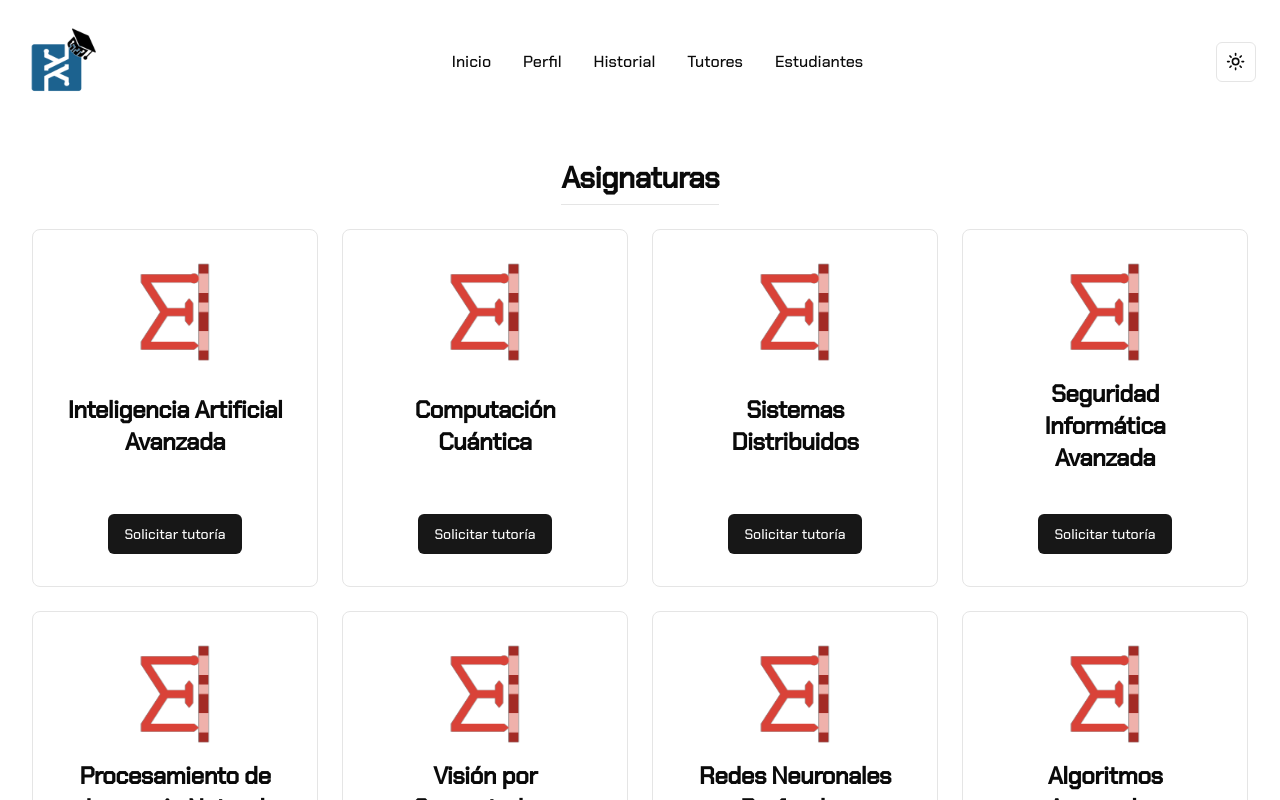
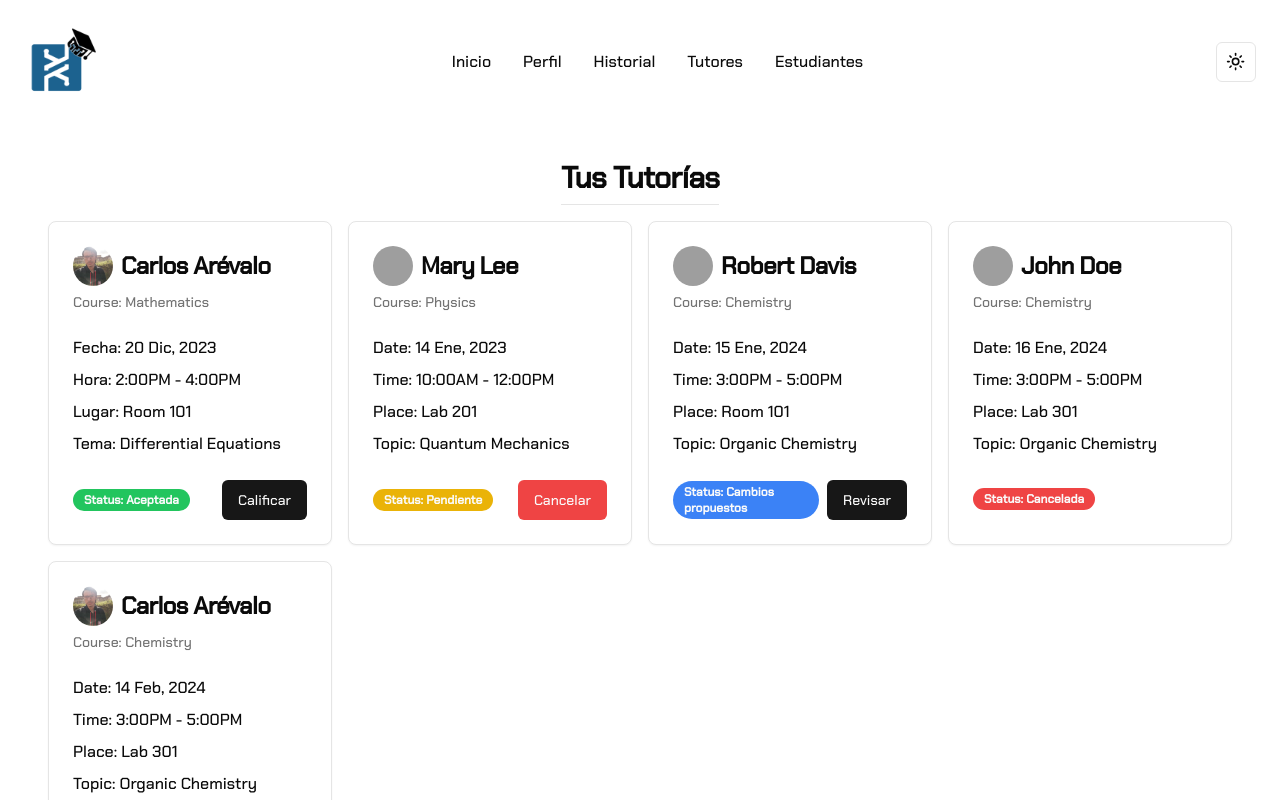
Before and after one commit to carlosandresat/tuto-u, a Next.js app: page /inicio in a window 1280 px wide. Shown: the top 800 px of the page. Built offline with nearby package versions, Linux system fonts and the light colour scheme; grey boxes are pictures that could not be loaded.

Commit message:
feat: add StudentView in /inicio

```diff
--- a/src/app/inicio/page.tsx
+++ b/src/app/inicio/page.tsx
@@ -1,6 +1,7 @@
 import Image from "next/image";
 import { ModeToggle } from "@/components/mode-toggle";
 import { Button } from "@/components/ui/button";
+import { StudentView } from "@/components/student-view";
 import { CourseCard } from "@/components/course-card";
 import { TutorCard } from "@/components/tutor-card";
 import Link from "next/link";
@@ -125,6 +126,13 @@ export default function Inicio() {
         </nav>
         <ModeToggle></ModeToggle>
       </header>
+
+      <h2 className="scroll-m-20 border-b pb-2 text-3xl font-semibold tracking-tight first:mt-0 mt-32">
+        Tus Tutorías
+      </h2>
+
+      <StudentView></StudentView>
+
       <h2 className="scroll-m-20 border-b pb-2 text-3xl font-semibold tracking-tight first:mt-0 mt-32">
         Asignaturas
       </h2>
--- /dev/null
+++ b/src/components/student-view.tsx
@@ -0,0 +1,122 @@
+import { AvatarImage, AvatarFallback, Avatar } from "@/components/ui/avatar"
+import { CardTitle, CardDescription, CardHeader, CardContent, CardFooter, Card } from "@/components/ui/card"
+import { Badge } from "@/components/ui/badge"
+import { Button } from "@/components/ui/button"
+
+export function StudentView() {
+  return (
+    <div className="grid grid-cols-1 sm:grid-cols-2 lg:grid-cols-3 xl:grid-cols-4 gap-4 p-4 max-w-screen-2xl">
+      <Card>
+        <CardHeader>
+          <div className="flex items-center space-x-2">
+            <Avatar>
+              <AvatarImage src="/photos/carlos.arevalo.jpg" />
+              <AvatarFallback>JS</AvatarFallback>
+            </Avatar>
+            <CardTitle>Carlos Arévalo</CardTitle>
+          </div>
+          <CardDescription>Course: Mathematics</CardDescription>
+        </CardHeader>
+        <CardContent className="space-y-2">
+          <p>Fecha: 20 Dic, 2023</p>
+          <p>Hora: 2:00PM - 4:00PM</p>
+          <p>Lugar: Room 101</p>
+          <p>Tema: Differential Equations</p>
+        </CardContent>
+        <CardFooter className="flex justify-between items-center">
+          <Badge className=" bg-green-500">Status: Aceptada</Badge>
+          <Button>Calificar</Button>
+        </CardFooter>
+      </Card>
+      <Card>
+        <CardHeader>
+          <div className="flex items-center space-x-2">
+            <Avatar>
+              <AvatarImage src="/placeholder.svg?height=40&width=40" />
+              <AvatarFallback>ML</AvatarFallback>
+            </Avatar>
+            <CardTitle>Mary Lee</CardTitle>
+          </div>
+          <CardDescription>Course: Physics</CardDescription>
+        </CardHeader>
+        <CardContent className="space-y-2">
+          <p>Date: 14 Ene, 2023</p>
+          <p>Time: 10:00AM - 12:00PM</p>
+          <p>Place: Lab 201</p>
+          <p>Topic: Quantum Mechanics</p>
+        </CardContent>
+        <CardFooter className="flex justify-between items-center">
+          <Badge className=" bg-yellow-500">Status: Pendiente</Badge>
+          <Button variant="destructive">Cancelar</Button>
+        </CardFooter>
+      </Card>
+      <Card>
+        <CardHeader>
+          <div className="flex items-center space-x-2">
+            <Avatar>
+              <AvatarImage src="/placeholder.svg?height=40&width=40" />
+              <AvatarFallback>RD</AvatarFallback>
+            </Avatar>
+            <CardTitle>Robert Davis</CardTitle>
+          </div>
+          <CardDescription>Course: Chemistry</CardDescription>
+        </CardHeader>
+        <CardContent className="space-y-2">
+          <p>Date: 15 Ene, 2024</p>
+          <p>Time: 3:00PM - 5:00PM</p>
+          <p>Place: Room 101</p>
+          <p>Topic: Organic Chemistry</p>
+        </CardContent>
+        <CardFooter className="flex justify-between items-center gap-x-2">
+          <Badge className=" bg-blue-500">Status: Cambios propuestos</Badge>
+          <Button variant="default">Revisar</Button>
+        </CardFooter>
+      </Card>
+      <Card>
+        <CardHeader>
+          <div className="flex items-center space-x-2">
+            <Avatar>
+              <AvatarImage src="/placeholder.svg?height=40&width=40" />
+              <AvatarFallback>JD</AvatarFallback>
+            </Avatar>
+            <CardTitle>John Doe</CardTitle>
+          </div>
+          <CardDescription>Course: Chemistry</CardDescription>
+        </CardHeader>
+        <CardContent className="space-y-2">
+          <p>Date: 16 Ene, 2024</p>
+          <p>Time: 3:00PM - 5:00PM</p>
+          <p>Place: Lab 301</p>
+          <p>Topic: Organic Chemistry</p>
+        </CardContent>
+        <CardFooter className="flex justify-between items-center">
+          <Badge variant="destructive" className="flex h-full mt-2">Status: Cancelada</Badge>
+        </CardFooter>
+      </Card>
+      <Card>
+        <CardHeader>
+          <div className="flex items-center space-x-2">
+            <Avatar>
+              <AvatarImage src="/photos/carlos.arevalo.jpg" />
+              <AvatarFallback>CA</AvatarFallback>
+            </Avatar>
+            <CardTitle>Carlos Arévalo</CardTitle>
+          </div>
+          <CardDescription>Course: Chemistry</CardDescription>
+        </CardHeader>
+        <CardContent className="space-y-2">
+          <p>Date: 14 Feb, 2024</p>
+          <p>Time: 3:00PM - 5:00PM</p>
+          <p>Place: Lab 301</p>
+          <p>Topic: Organic Chemistry</p>
+        </CardContent>
+        <CardFooter className="flex justify-between items-center gap-x-2">
+          <Badge className=" bg-green-500">Status: Aceptada</Badge>
+          <Button variant="destructive">Cancelar</Button>
+        </CardFooter>
+      </Card>
+
+
+    </div>
+  )
+}
```
